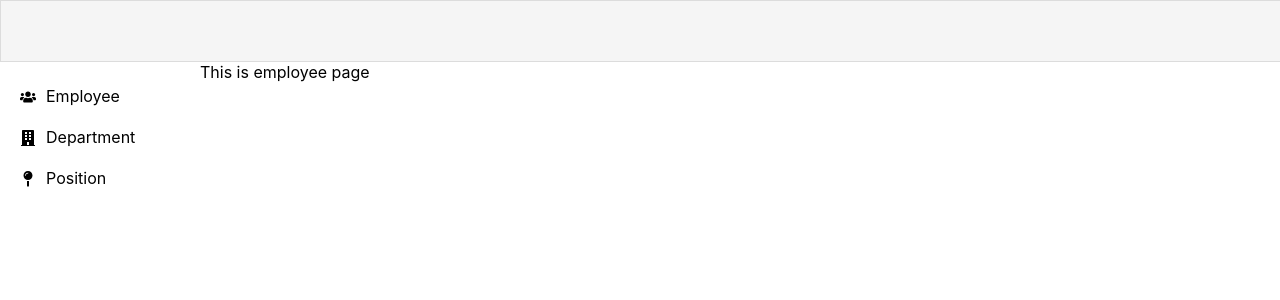
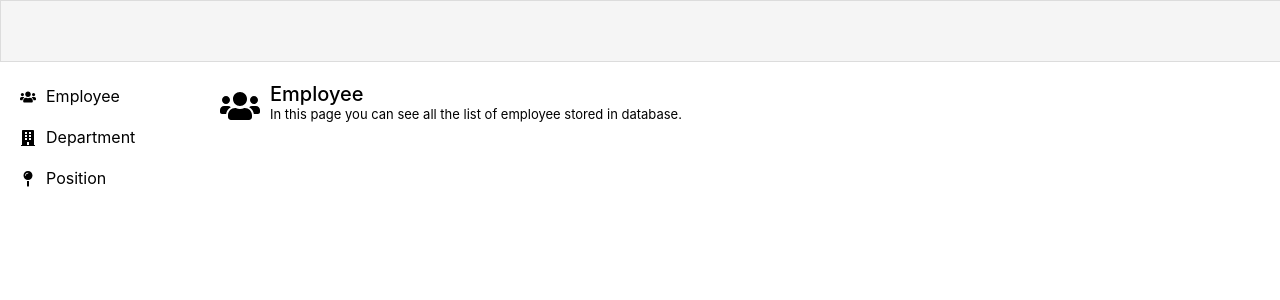
Before and after one commit to vmpantia/react-web, a React (Create React App) app: page /employee in a window 1280 px wide. Shown: the top 300 px of the page. Built offline with nearby package versions, Linux system fonts and the light colour scheme.

Commit message:
[u] Changes

```diff
--- a/src/App.tsx
+++ b/src/App.tsx
@@ -4,6 +4,7 @@ import {BrowserRouter, Routes, Route } from "react-router-dom";
 import Layout from "./pages/Layout";
 import Home from "./pages/Home";
 import Employee from "./pages/Employee";
+import Department from "./pages/Department";
 
 function App() {
   return (
@@ -12,6 +13,7 @@ function App() {
         <Route path="/" element={<Layout />}>
           <Route index element={<Home />}/>
           <Route path="employee" element={<Employee />}/>
+          <Route path="department" element={<Department />}/>
         </Route>
       </Routes>
     </BrowserRouter>
--- a/src/component/Shared/Sidebar.tsx
+++ b/src/component/Shared/Sidebar.tsx
@@ -13,7 +13,7 @@ const Sidebar  = () => {
                     </Link>
                 </li>
                 <li>
-                    <Link to="/">
+                    <Link to="/department">
                         <FaBuilding/>
                         Department
                     </Link>
--- /dev/null
+++ b/src/component/Shared/Title.css
@@ -0,0 +1,18 @@
+.page-header{
+    display: inline-flex;
+    width: 100%;
+}
+
+.icon svg {
+    font-size: 40px;
+    margin-right: 10px;
+    margin-top: 4px;
+}
+
+.title {
+    font-size: 20px;
+    font-weight: 500;
+}
+.desc {
+    font-size: 13px;
+}
--- /dev/null
+++ b/src/component/Shared/Title.tsx
@@ -0,0 +1,33 @@
+import { FaUsers, FaBuilding, FaMapPin } from "react-icons/fa";
+import "./Title.css"
+
+type Props = {
+    title:string;
+    description:string;
+}
+
+const Title = (props:Props) => {
+
+    const { title, description} = props;
+    return (
+
+        <div className="page-header">
+            <div className="icon">
+                {{  "Employee" : <FaUsers/>,
+                    "Department" : <FaBuilding/>,
+                    "Position" : <FaMapPin/>
+                }[title]}
+            </div>
+            <div>
+                <div className="title">
+                    {title}
+                </div>
+                <div className="desc">
+                    {description}
+                </div>
+            </div>
+        </div>
+    );
+}
+
+export default Title;
--- a/src/index.css
+++ b/src/index.css
@@ -22,3 +22,7 @@ code {
 .main-content {
   display: inline-flex;
 }
+
+.main-page {
+  padding: 20px;
+}
--- /dev/null
+++ b/src/pages/Department.tsx
@@ -0,0 +1,10 @@
+import Title from "../component/Shared/Title";
+
+const Department = () => {
+    return (
+        <Title title="Department"
+               description="In this page you can see all the list of department stored in database."/>
+    );
+}
+
+export default Department;
--- a/src/pages/Employee.tsx
+++ b/src/pages/Employee.tsx
@@ -1,8 +1,9 @@
+import Title from "../component/Shared/Title";
+
 const Employee = () => {
     return (
-        <div>
-            This is employee page
-        </div>
+        <Title title="Employee"
+               description="In this page you can see all the list of employee stored in database."/>
     );
 }
 
--- a/src/pages/Layout.tsx
+++ b/src/pages/Layout.tsx
@@ -8,7 +8,9 @@ const Layout = () => {
             </section>
             <section className='main-content'>
                 <Sidebar />
-                <Outlet />
+                <div className="main-page">
+                    <Outlet />
+                </div>
             </section>
         </div>
     );
```
